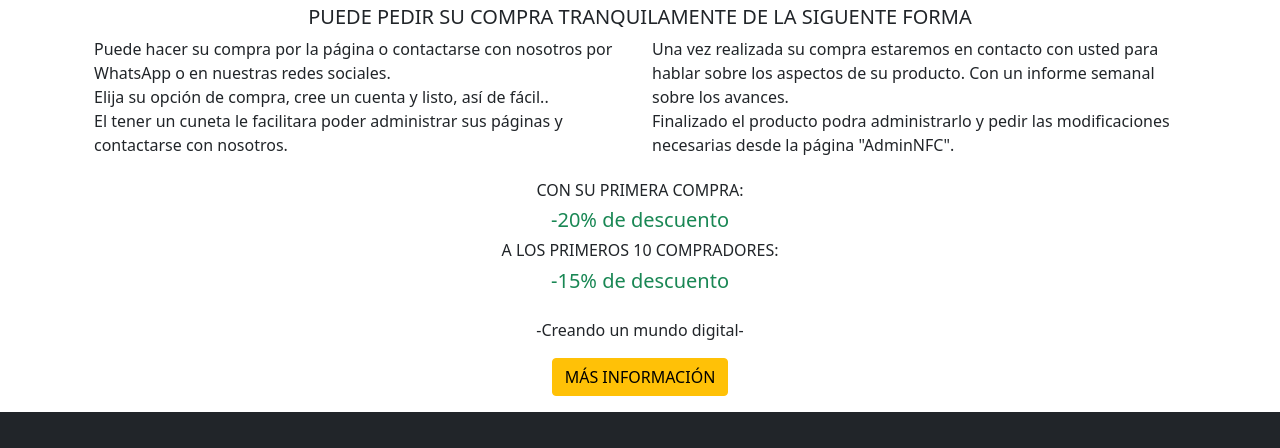
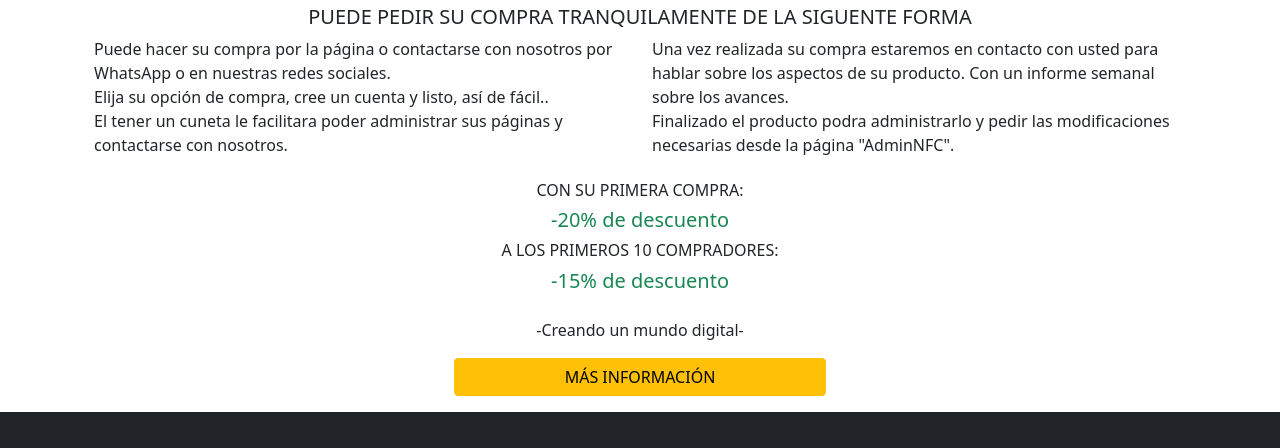
Before and after one commit to Nfcreaction/nfcreaction.github.io, a plain HTML site: page index.html in a window 1280 px wide. Shown: the part 2360-2808 px from the top of the page. Drawn offline with nearby package versions, Linux system fonts and the light colour scheme.

Commit message:
Update index.html

```diff
--- a/index.html
+++ b/index.html
@@ -195,7 +195,7 @@
       <p class="pt-4 text-center">-Creando un mundo digital-</p>
     </section>
     <div class="d-block text-center pb-3">
-  <button class="btn btn-warning" type="button" data-bs-toggle="collapse" data-bs-target="#consulta" aria-expanded="false" aria-controls="collapseExample">
+  <button class="btn btn-warning col-12 col-md-4 text-center" data-bs-toggle="collapse" data-bs-target="#consulta" aria-expanded="false" aria-controls="collapseExample">
     MÁS INFORMACIÓN
     </button>
     </div>
```
